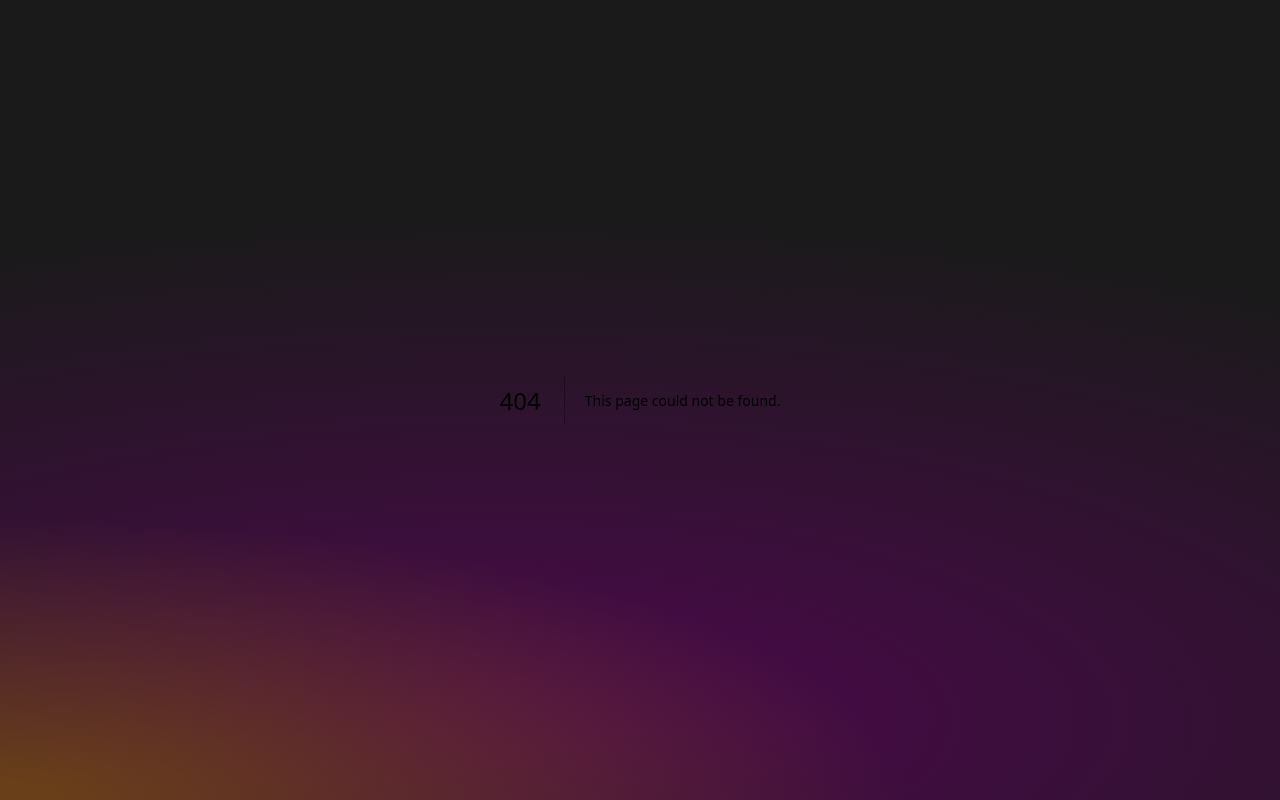
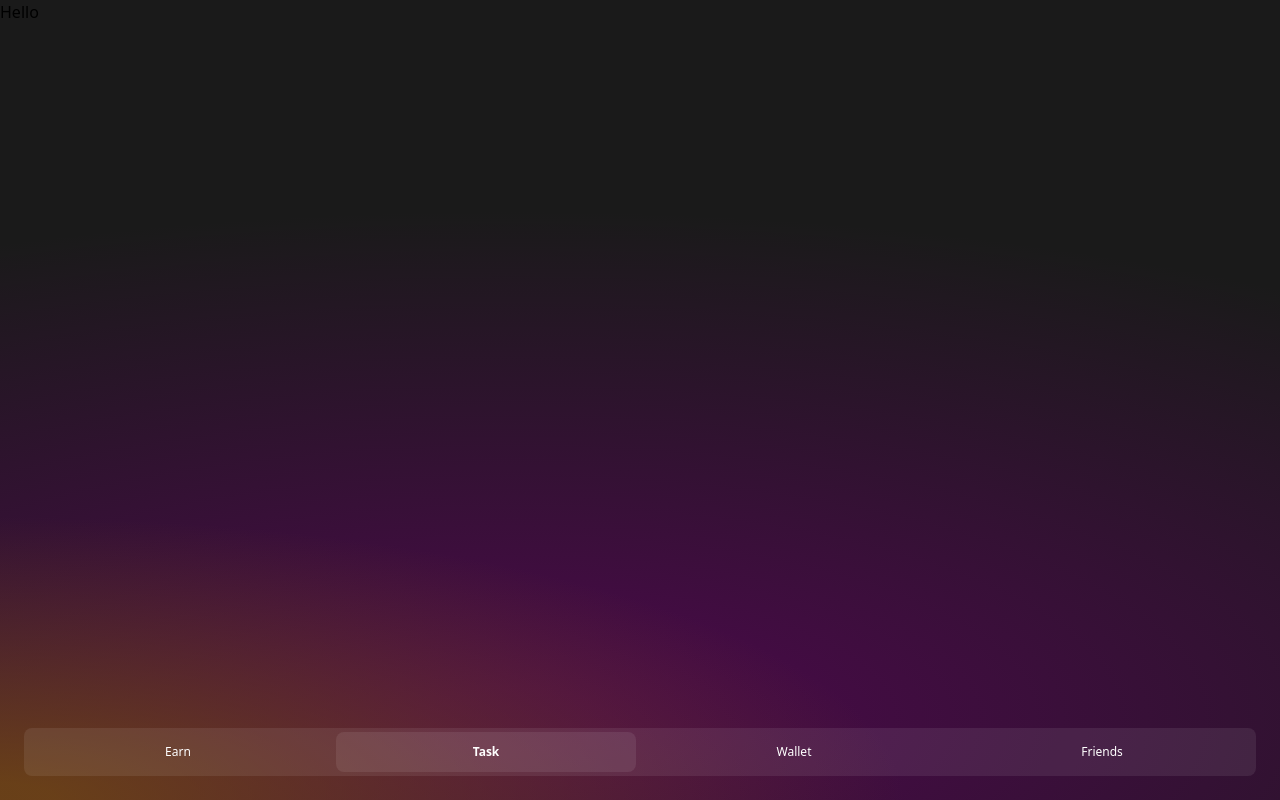
Before and after one commit to shenkzjay/telegram-mini-app, a Next.js app: page /task in a window 1280 px wide. Before the commit this address had no page. Built offline with nearby package versions, Linux system fonts and the light colour scheme.

Commit message:
added marketplace

```diff
--- a/app/components/pages/earn.tsx
+++ b/app/components/pages/earn.tsx
@@ -8,6 +8,7 @@ import { Modal } from "../footer/modal/modal";
 import { Wheel } from "@/app/assets/svgs/wheel";
 import { Tick } from "@/app/assets/svgs/tick";
 import { Cart } from "@/app/assets/svgs/cart";
+import Link from "next/link";
 
 export interface UserData {
   id: number;
@@ -135,12 +136,15 @@ export function Earn() {
             </span>
             <p>Lucky code</p>
           </div>
-          <div className=" grid grid-rows-subgrid p-2 rounded-xl row-span-2 text-sm justify-center bg-[#262626] text-white">
+          <Link
+            href="/market"
+            className=" grid grid-rows-subgrid p-2 rounded-xl row-span-2 text-sm justify-center bg-[#262626] text-white"
+          >
             <span className="text-center text-3xl grid justify-center">
               <Cart />
             </span>
             <p>Marketplace</p>
-          </div>
+          </Link>
         </div>
 
         {/* POPOVERS */}
--- /dev/null
+++ b/app/components/pages/marketplace/marketplace.tsx
@@ -0,0 +1,10 @@
+import { FooterNavbar } from "../../footer/footer";
+
+export function Marketplace() {
+  return (
+    <section className="flex flex-col justify-between h-screen">
+      <p>Section</p>
+      <FooterNavbar />
+    </section>
+  );
+}
--- /dev/null
+++ b/app/components/pages/task.tsx
@@ -0,0 +1,14 @@
+import { FooterNavbar } from "../footer/footer";
+
+export function Task() {
+  return (
+    <section className="h-screen w-full flex flex-col justify-between">
+      <div>
+        <h3>Hello</h3>
+      </div>
+      <div>
+        <FooterNavbar />
+      </div>
+    </section>
+  );
+}
--- /dev/null
+++ b/app/market/page.tsx
@@ -0,0 +1,9 @@
+import { Marketplace } from "../components/pages/marketplace/marketplace";
+
+export default function Page() {
+  return (
+    <div>
+      <Marketplace />
+    </div>
+  );
+}
--- /dev/null
+++ b/app/task/page.tsx
@@ -0,0 +1,9 @@
+import { Task } from "../components/pages/task";
+
+export default function Page() {
+  return (
+    <div>
+      <Task />
+    </div>
+  );
+}
```
